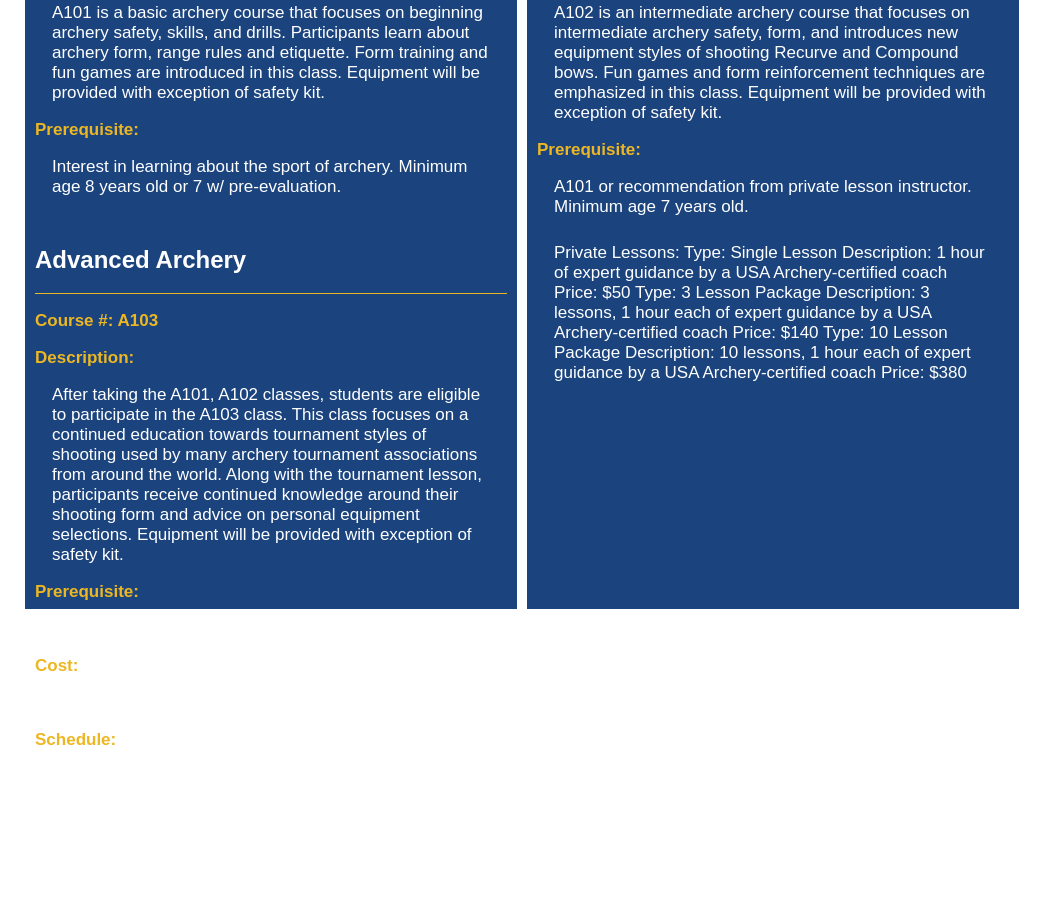
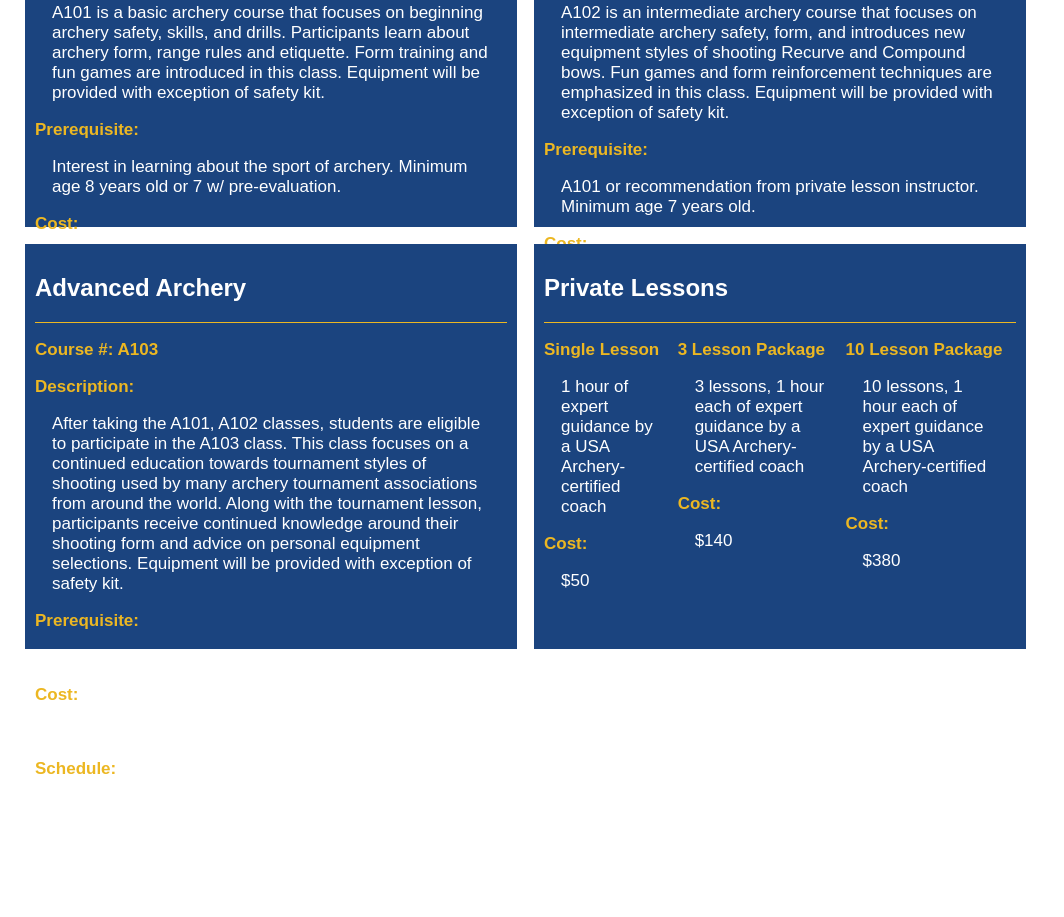
Before and after one commit to paulfleurdelys/archery, a plain HTML site: page classes.html in a window 1280 px wide. Shown: the part 443-1360 px from the top of the page, without its empty margins (0-1064 px from the left). Drawn offline with Linux system fonts and the light colour scheme.

Commit message:
Updated CSS

```diff
--- a/classes.html
+++ b/classes.html
@@ -71,18 +71,33 @@
                 </article>
 
                 <article class="class-card">
-                    <p>Private Lessons:
-                    Type: Single Lesson
-                    Description: 1 hour of expert guidance by a USA Archery-certified coach
-                    Price: $50
+                    <h2>Private Lessons</h2>
+                    <div class="class-card-divider"></div>
 
-                    Type: 3 Lesson Package
-                    Description: 3 lessons, 1 hour each of expert guidance by a USA Archery-certified coach
-                    Price: $140
+                    <div class="private-class-card-container">
+                    <div class="private-class-card">
+                    <h3>Single Lesson</h3>
+                    <p>1 hour of expert guidance by a USA Archery-certified coach</p>
+                    <h3>Cost:</h3>
+                    <p>$50</p>
+                    </div>
 
-                    Type: 10 Lesson Package
-                    Description: 10 lessons, 1 hour each of expert guidance by a USA Archery-certified coach
-                    Price: $380</p>
+                    <div class="private-class-card">
+                    <h3>3 Lesson Package</h3>
+                    <p>3 lessons, 1 hour each of expert guidance by a USA Archery-certified coach</p>
+                    <h3>Cost:</h3>
+                    <p>$140</p>
+                    </div>
+
+                    <div class="private-class-card">
+                    <h3>10 Lesson Package</h3>
+
+                    <p>10 lessons, 1 hour each of expert guidance by a USA Archery-certified coach</p>
+                    <h3>Cost:</h3>
+                    <p>$380</p>
+                    </div>
+                    </div>
+
                 </article>
             </section>
         </main>
--- a/styles/stylesheet.css
+++ b/styles/stylesheet.css
@@ -6,7 +6,6 @@ body {
 
 header {
     background-color: #03a3df;
-
 }
 
 footer {
@@ -18,14 +17,12 @@ main {
 }
 
 h1 {
-
     font-weight: bold;
     font-size: 40px;
     color: #03a3df;
 }
 
 h2 {
-
     font-weight: bold;
     font-size: 24px;
 }
@@ -88,15 +85,36 @@ h3 {
     font-size: 14px;
 }
 
+.about-page {
+
+    display: grid;
+    grid-template-columns: 1fr 1fr;
+    column-gap: 1em;
+    row-gap: 1em;
+    grid-template-rows: 1fr;
+}
+
 .instructor-card {
-    width: 200px;
+    width: 250px;
     padding: 1em;
+    color: #03a3df;
+
+}
+
+.instructor-quote {
+    font-weight: normal;
+    font-size: 30px;
+}
+
+.instructor-name {
+    font-weight: bold;
+    font-size: 14px;
 }
 
 .instructor-card-top-block {
     background-color: #03a3df;
     height: 1em;
-    padding: none;
+    margin-bottom: 1em;
 }
 
 .instructor-card-divider {
@@ -130,8 +148,17 @@ h3 {
 .class-list {
     display: grid;
     grid-template-columns: 40% 40%;
-    column-gap: 10px;
     grid-template-rows: 33% 34% 33%;
+    column-gap: 1em;
+    row-gap: 1em;
+}
+
+.private-class-card-container {
+    display: flex;
+}
+
+.private-class-card {
+
 }
 
 .instructor-list {
```
Also changed, not shown: index.html (+3 -2 lines), instructors.html (+5 -3 lines).
